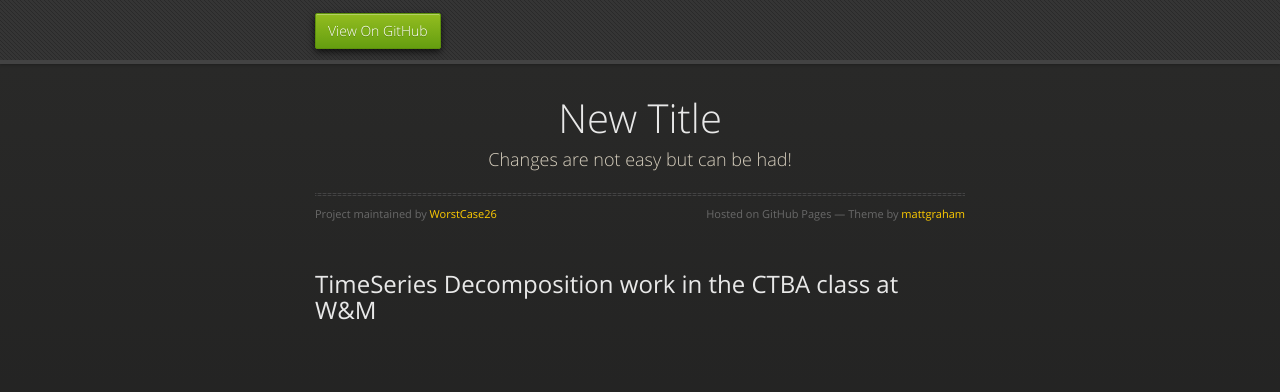
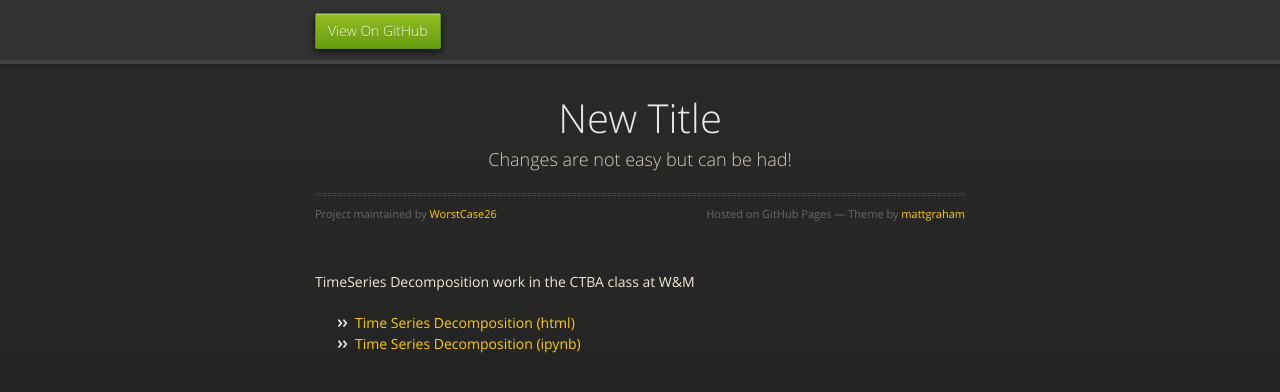
Before and after one commit to WorstCase26/WorstCase26.github.io, a Jekyll site: the page built from TimeSeries/Index.md, in a window 1280 px wide. Shown: the top 392 px of the page. Built offline with Jekyll 4.4.1, drawn with Linux system fonts in a browser that asks for light colours; our own code applies the rules of GitHub Pages for plain Markdown files.

Commit message:
Update Index.md

```diff
--- a/TimeSeries/Index.md
+++ b/TimeSeries/Index.md
@@ -4,4 +4,5 @@ description: Course Content
 ---
 
 TimeSeries Decomposition work in the CTBA class at W&M
--
+- [Time Series Decomposition (html)](TimeSeriesDecompositionNext-checkpoint.html)
+- [Time Series Decomposition (ipynb)](TimeSeriesDecompositionNext-checkpoint.html)
```
